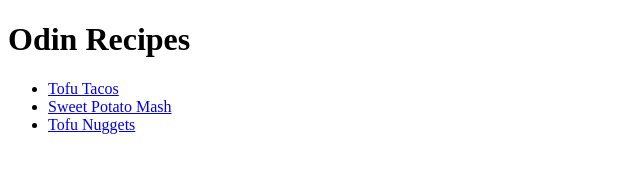
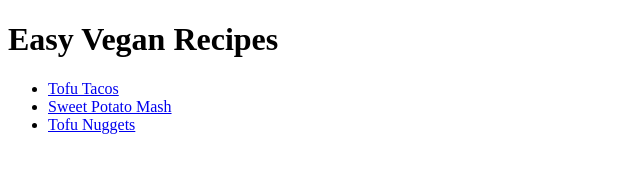
Before and after one commit to rylanbeal/odin-recipe, a plain HTML site: page index.html in a window 1280 px wide. Shown: the whole page, without its empty margins (0-640 px from the left). Drawn offline with Linux system fonts and the light colour scheme.

Commit message:
Change title aand h1 to reflect recipe types on index.html

```diff
--- a/index.html
+++ b/index.html
@@ -2,11 +2,11 @@
 <html lang="en">
     <main>
         <meta charset="UTF-8">
-        <title>Odin Recipes</title>
+        <title>Easy Vegan Recipes</title>
     </main>
 
     <body>
-        <h1>Odin Recipes</h1>
+        <h1>Easy Vegan Recipes</h1>
         <ul>
             <li><a href="recipes/tofu-tacos.html">Tofu Tacos</a></li>
             <li><a href="recipes/sweet-potato-mash.html">Sweet Potato Mash</a></li>
```
